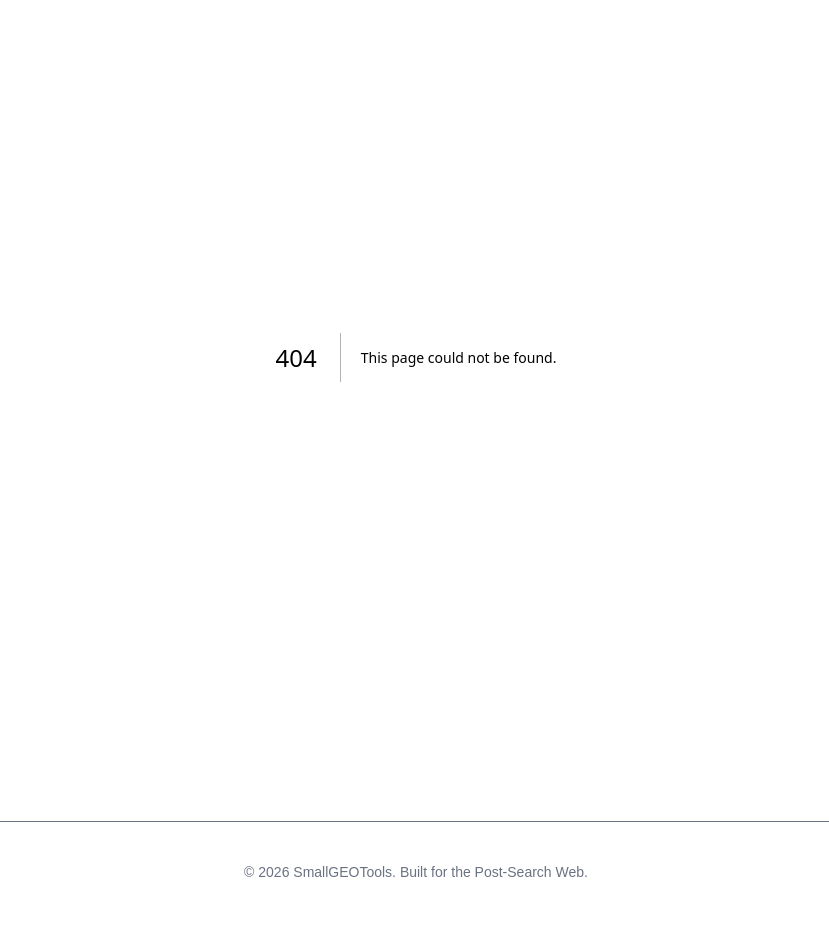
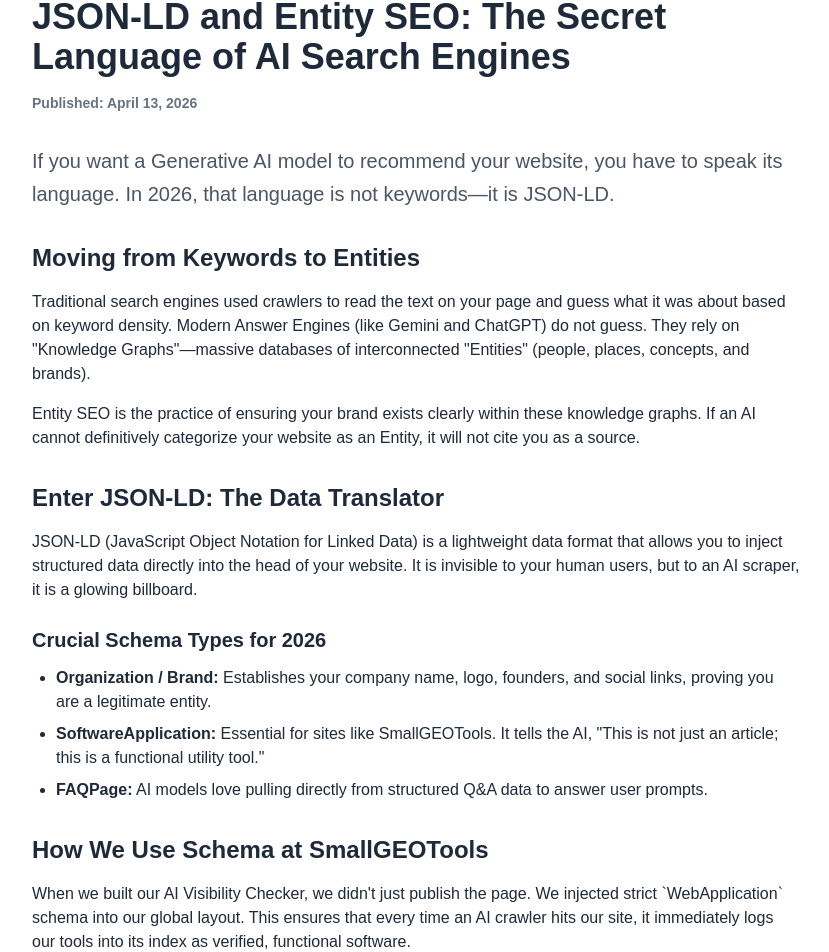
Before and after one commit to trendingclf/smallgeotools, a Next.js app: page /blog/json-ld-entity-seo in a window 1280 px wide. Before the commit this address had no page. Shown: the part 128-1080 px from the top of the page, without its empty margins (224-1053 px from the left). Before the commit the page ends 1050 px from the top, so only its background shows below. Built offline with nearby package versions, Linux system fonts and the light colour scheme.

Commit message:
Updated homepage with new article links

```diff
--- /dev/null
+++ b/app/blog/json-ld-entity-seo/page.tsx
@@ -0,0 +1,30 @@
+export default function BlogPostTwo() {
+  return (
+    <article className="max-w-3xl mx-auto py-10 prose lg:prose-lg text-gray-800">
+      <h1 className="text-4xl font-bold mb-4">JSON-LD and Entity SEO: The Secret Language of AI Search Engines</h1>
+      <p className="text-sm text-gray-500 mb-8"><strong>Published: April 13, 2026</strong></p>
+
+      <p className="mb-4 text-xl text-gray-600 leading-relaxed">
+        If you want a Generative AI model to recommend your website, you have to speak its language. In 2026, that language is not keywords—it is JSON-LD.
+      </p>
+
+      <h2 className="text-2xl font-semibold mt-8 mb-4">Moving from Keywords to Entities</h2>
+      <p className="mb-4">Traditional search engines used crawlers to read the text on your page and guess what it was about based on keyword density. Modern Answer Engines (like Gemini and ChatGPT) do not guess. They rely on "Knowledge Graphs"—massive databases of interconnected "Entities" (people, places, concepts, and brands).</p>
+      <p className="mb-4">Entity SEO is the practice of ensuring your brand exists clearly within these knowledge graphs. If an AI cannot definitively categorize your website as an Entity, it will not cite you as a source.</p>
+
+      <h2 className="text-2xl font-semibold mt-8 mb-4">Enter JSON-LD: The Data Translator</h2>
+      <p className="mb-4">JSON-LD (JavaScript Object Notation for Linked Data) is a lightweight data format that allows you to inject structured data directly into the head of your website. It is invisible to your human users, but to an AI scraper, it is a glowing billboard.</p>
+
+      <h3 className="text-xl font-semibold mt-6 mb-3">Crucial Schema Types for 2026</h3>
+      <ul className="list-disc pl-6 mb-6 space-y-2">
+        <li><strong>Organization / Brand:</strong> Establishes your company name, logo, founders, and social links, proving you are a legitimate entity.</li>
+        <li><strong>SoftwareApplication:</strong> Essential for sites like SmallGEOTools. It tells the AI, "This is not just an article; this is a functional utility tool."</li>
+        <li><strong>FAQPage:</strong> AI models love pulling directly from structured Q&A data to answer user prompts.</li>
+      </ul>
+
+      <h2 className="text-2xl font-semibold mt-8 mb-4">How We Use Schema at SmallGEOTools</h2>
+      <p className="mb-4">When we built our AI Visibility Checker, we didn't just publish the page. We injected strict `WebApplication` schema into our global layout. This ensures that every time an AI crawler hits our site, it immediately logs our tools into its index as verified, functional software.</p>
+      <p className="mb-4">If you aren't using JSON-LD right now, you are making the AI work too hard to understand you. And in the era of Generative Engine Optimization, making the AI work hard means you get ignored.</p>
+    </article>
+  );
+}
--- /dev/null
+++ b/app/blog/zero-click-serp-survival/page.tsx
@@ -0,0 +1,24 @@
+export default function BlogPostThree() {
+  return (
+    <article className="max-w-3xl mx-auto py-10 prose lg:prose-lg text-gray-800">
+      <h1 className="text-4xl font-bold mb-4">Surviving the Zero-Click SERP: Why Interactive Tools are the New Blog Posts</h1>
+      <p className="text-sm text-gray-500 mb-8"><strong>Published: April 13, 2026</strong></p>
+
+      <p className="mb-4 text-xl text-gray-600 leading-relaxed">
+        The traditional "how-to" blog post is dead. As AI overviews answer user questions directly on the search page, website owners must pivot their strategy or face a total loss of traffic.
+      </p>
+
+      <h2 className="text-2xl font-semibold mt-8 mb-4">The Rise of the Zero-Click Search</h2>
+      <p className="mb-4">A "Zero-Click Search" occurs when a user types a query into Google, gets the answer immediately from an AI-generated summary at the top of the page, and closes the tab without ever clicking a link. In 2026, the vast majority of informational queries end this way.</p>
+      <p className="mb-4">If you wrote a 2,000-word article on "How to calculate Body Mass Index," an AI model will simply read your article, extract the mathematical formula, and show it to the user. You get zero traffic, while the AI gets all the credit.</p>
+
+      <h2 className="text-2xl font-semibold mt-8 mb-4">The Utility Pivot: Be the Destination</h2>
+      <p className="mb-4">How do you survive a search landscape that steals your information? You stop providing just information, and you start providing <strong>Utility</strong>.</p>
+      <p className="mb-4">An AI can summarize text, but an AI cannot (yet) run a web-based software application inside a standard search summary. If the user searches for "Calculate my BMI," the AI will answer with the formula, but it will also provide a citation link: <em>"To calculate this automatically, use this BMI Calculator."</em></p>
+
+      <h2 className="text-2xl font-semibold mt-8 mb-4">The "Micro-SaaS" Advantage</h2>
+      <p className="mb-4">This is the core philosophy behind SmallGEOTools. By building small, fast, single-purpose web utilities, you create something that AI models cannot easily cannibalize. Instead of stealing your content, the AI is forced to act as a referral engine, sending users directly to your tool.</p>
+      <p className="mb-4">If you are a solo web developer in 2026, stop writing endless informational articles. Start building calculators, formatters, generators, and trackers. In the era of the Zero-Click SERP, interactive tools are the only guaranteed path to sustainable web traffic.</p>
+    </article>
+  );
+}
```
